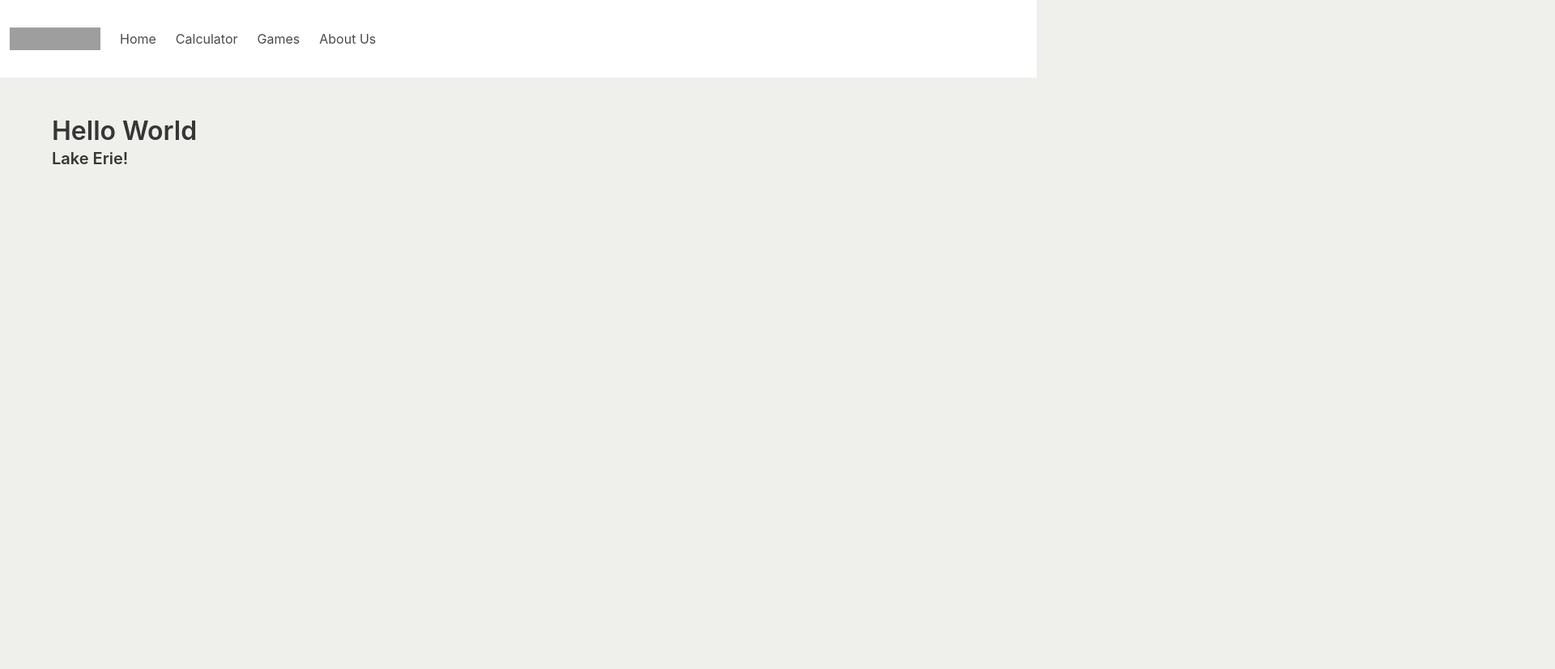
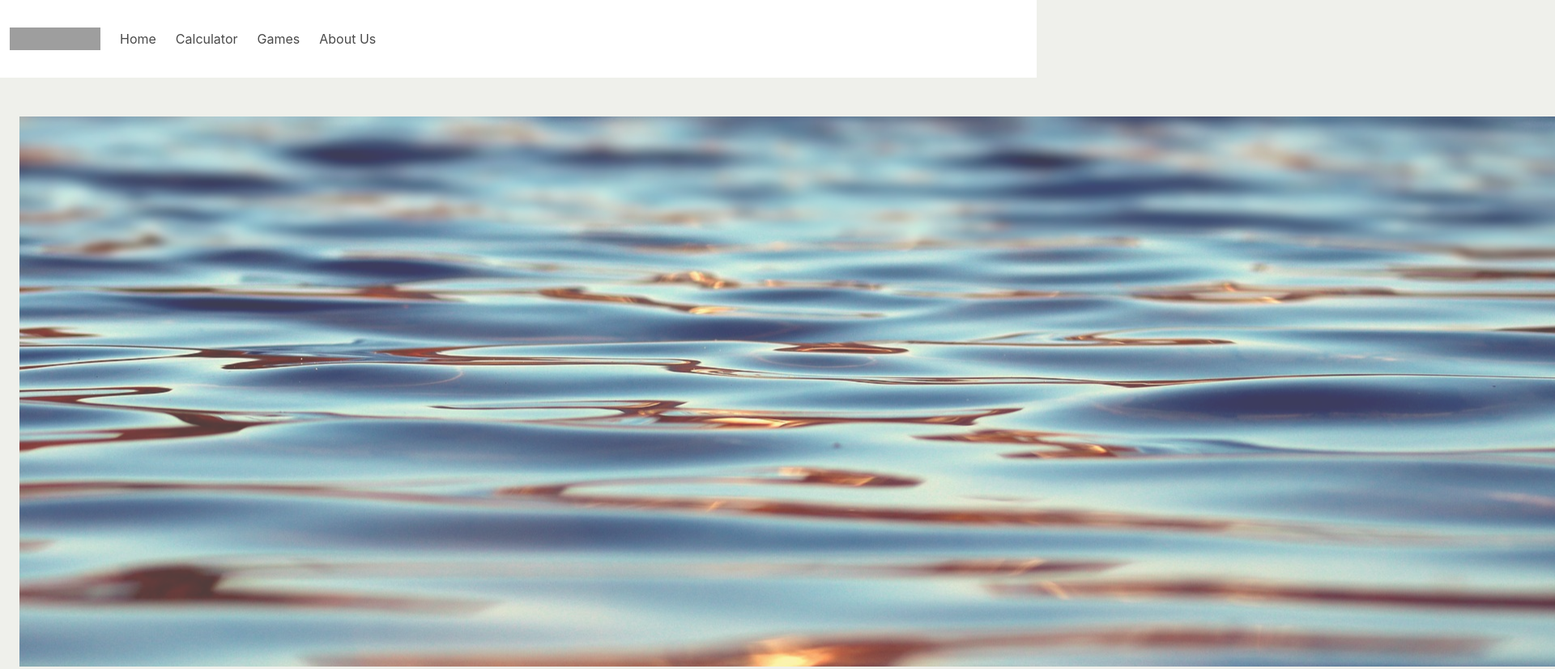
Before and after one commit to team-big-o/team-big-o.github.io, a website: page index.html in a window 1280 px wide. Shown: the top 827 px of the page at 81% size, 1920 px wide, since content can reach past the window. Before the commit the page ends 800 px from the top, so only its background shows below. Drawn offline with Linux system fonts and the light colour scheme; grey boxes are pictures that could not be loaded.

Commit message:
added parallax scrolling

```diff
--- a/assets/css/style.css
+++ b/assets/css/style.css
@@ -0,0 +1,44 @@
+/* Create a Parallax Effect */
+.bgimg-1, .bgimg-2, .bgimg-3 {
+    background-attachment: fixed;
+    background-position: center;
+    background-repeat: no-repeat;
+    background-size: cover;
+}
+
+/* Turn off parallax scrolling for tablets and phones */
+@media only screen and (max-device-width: 1024px) {
+    .bgimg-1, .bgimg-2, .bgimg-3 {
+        background-attachment: scroll;
+    }
+}
+
+/* First image (Landing. Full height) */
+.bgimg-1 {
+    background-image: url("../../assets/images/background.jpg");
+    min-height: 680px;
+    min-width: 1920px;
+    opacity: 0.75;
+    position: relative;
+}
+
+.mobileShow { display: none;}
+
+/* Smartphone Portrait and Landscape */
+@media only screen
+    and (min-device-width : 320px)
+    and (max-device-width : 480px){
+    .mobileShow {display: inline;}
+}
+
+/* Second image*/
+/*.bgimg-2 {
+    background-image: url("/CNCT_spoof/images/background.jpg");
+    min-height: 400px;
+}*/
+
+/* Third image*/
+/*.bgimg-3 {
+    background-image: url("/CNCT_spoof/images/e_commerce.jpg");
+    min-height: 400px;
+}*/
--- a/assets/script/script.js
+++ b/assets/script/script.js
@@ -1,4 +1,4 @@
-console.log("ietaiga");
+window.onscroll = function() {myFunction()};
 window.onload = function(){
     document.getElementById("burger").addEventListener( 'click', changeClass);
 }
@@ -12,3 +12,12 @@ function changeClass() {
         document.getElementById("navbarContent").className += " is-active";
     }
  }
+
+function myFunction() {
+    var navbar = document.getElementById("myNavbar");
+    if (document.body.scrollTop > 100 || document.documentElement.scrollTop > 100) {
+        navbar.className = "w3-bar" + " w3-card" + " w3-animate-top" + " w3-white";
+    } else {
+        navbar.className = navbar.className.replace(" w3-card w3-animate-top w3-white", "");
+    }
+}
--- a/index.html
+++ b/index.html
@@ -10,6 +10,7 @@
     <script defer src="https://use.fontawesome.com/releases/v5.3.1/js/all.js"></script>
     <script src="assets/script/script.js"></script>
 </head>
+
 <body>
     <nav class="navbar" role="navigation" aria-label="main navigation">
         <div class="navbar-brand">
@@ -36,13 +37,21 @@
             </div>
         </div>
     </nav>
+
+    <section class="section">
+        <div class="bgimg-1" width="1920">
+
+
+        </div>
+    </section>
+
     <section class="section">
         <div class="container">
             <h1 class="title">
-            Hello World
+            Why should you care about water?
             </h1>
             <p class="subtitle">
-            <strong>Lake Erie!</strong>
+            <strong>After all, there's so much of it, right?</strong>
             </p>
         </div>
     </section>
```
Also changed, not shown: assets/images/background.jpg (added).
